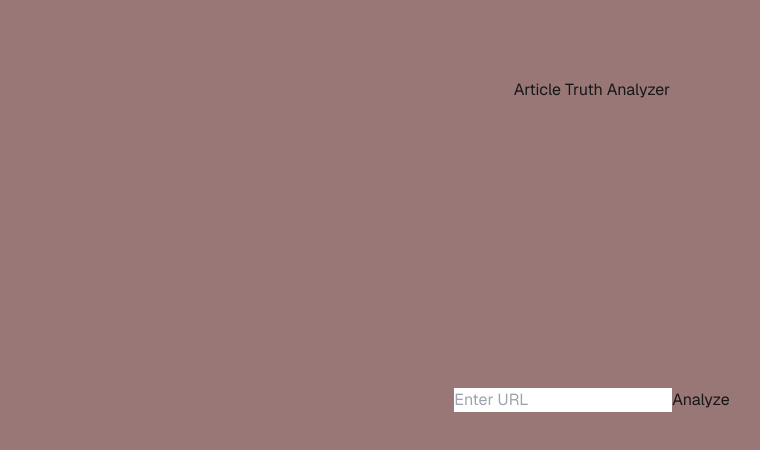
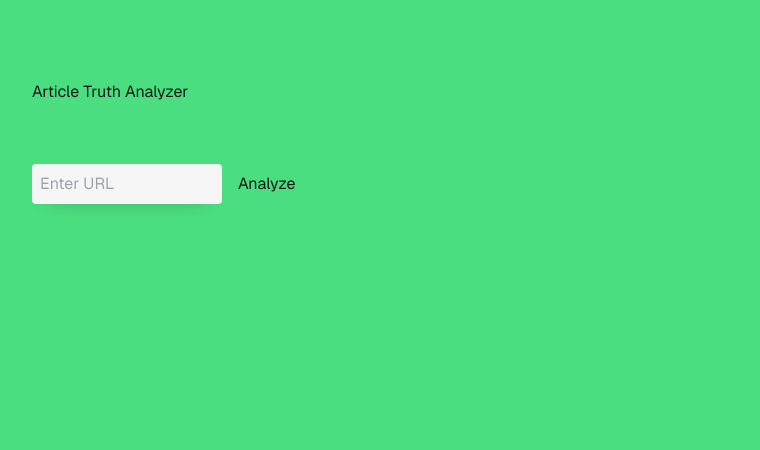
Before and after one commit to zvHristov/truth-guard-app, a Next.js app: page / in a window 1280 px wide. Shown: the top 450 px of the page, without its empty margins (48-808 px from the left). Built offline with nearby package versions, Linux system fonts and the light colour scheme.

Commit message:
chore: create styling input, home page

```diff
--- a/src/app/globals.css
+++ b/src/app/globals.css
@@ -3,13 +3,13 @@
 @tailwind utilities;
 
 :root {
-  --background: #9a7777;
+  --background: rgb(74 222 128);
   --foreground: #171717;
 }
 
 @media (prefers-color-scheme: dark) {
   :root {
-    --background: #9f9f9f;
+    --background: rgb(213, 213, 213);
     --foreground: #362424;
   }
 }
@@ -19,3 +19,25 @@ body {
   background: var(--background);
   font-family: Arial, Helvetica, sans-serif;
 }
+
+.input {
+  max-width: 190px;
+  background-color: #f5f5f5;
+  color: #242424;
+  padding: .15rem .5rem;
+  min-height: 40px;
+  border-radius: 4px;
+  outline: none;
+  border: none;
+  line-height: 1.15;
+  box-shadow: 0px 10px 20px -18px;
+}
+
+input:focus {
+  border-bottom: 2px solid #5b5fc7;
+  border-radius: 4px 4px 2px 2px;
+}
+
+input:hover {
+  outline: 1px solid lightgrey;
+}
--- a/src/app/page.tsx
+++ b/src/app/page.tsx
@@ -46,7 +46,7 @@ console.log(res, 'response');
   };
 
   return (
-    <div className="grid min-h-screen grid-rows-[20px_1fr_20px] items-center justify-items-center gap-16 p-8 pb-20 font-[family-name:var(--font-geist-sans)] sm:p-20">
+    <div className="grid min-h-screen grid-rows-[20px_1fr_20px] gap-16 p-8 pb-20 font-[family-name:var(--font-geist-sans)] sm:p-20">
       <h1>Article Truth Analyzer</h1>
       <UrlInput onAnalyze={analyzeUrl} />
       {result && (
--- a/src/components/UrlInput.tsx
+++ b/src/components/UrlInput.tsx
@@ -27,14 +27,15 @@ const UrlInput: React.FC<UrlInputProps> = ({ onAnalyze }) => {
   };
 
   return (
-    <div>
+    <div className='form-control '>
       <input
         type="text"
         placeholder="Enter URL"
         value={url}
         onChange={(e) => setUrl(e.target.value)}
+        className='input with-base-style with-placeholder'
       />
-      <button onClick={handleAnalyze} disabled={loading}>
+      <button className='btn ml-4' onClick={handleAnalyze} disabled={loading}>
         {loading ? 'Analyzing...' : 'Analyze'}
       </button>
       {error && <p style={{ color: 'red' }}>{error}</p>}
```
